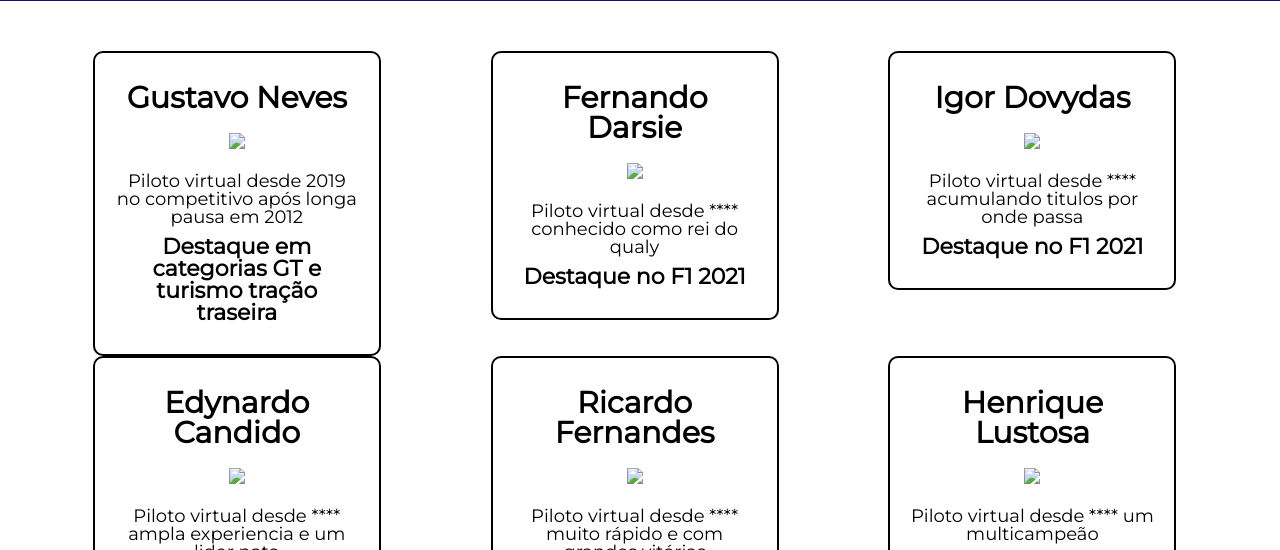
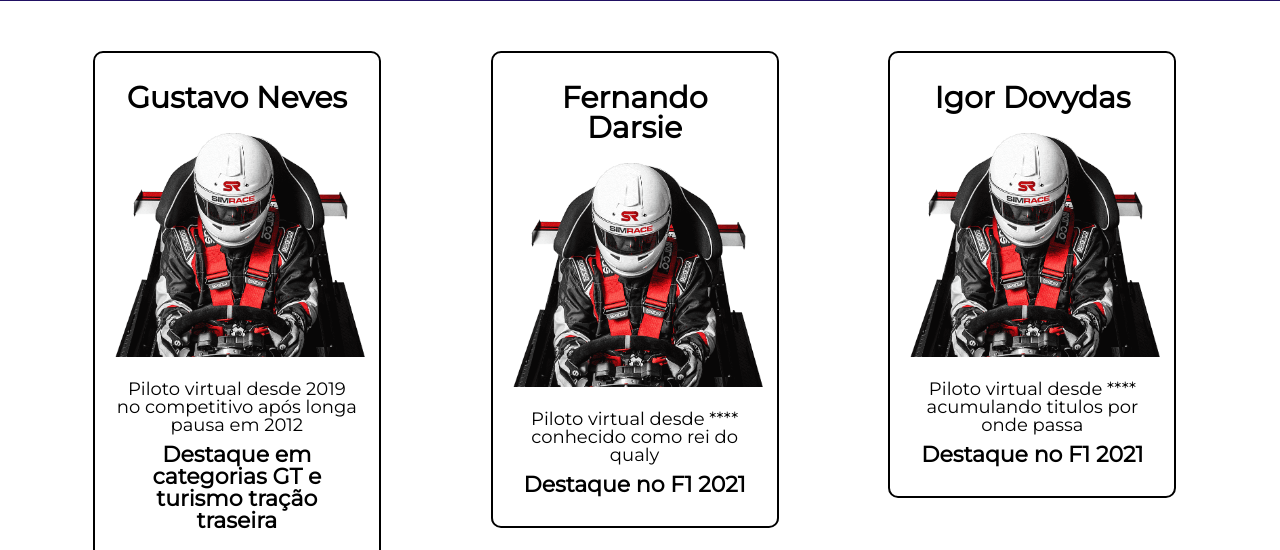
Before and after one commit to gustsouzan/projeto-fast-furious, a plain HTML site: page pilotos.html in a window 1280 px wide. Shown: the part 241-791 px from the top of the page. Drawn offline with Linux system fonts and the light colour scheme; the site is published under a folder, as on GitHub Pages, so addresses that start at the root find nothing.

Commit message:
removendo barra da image inicial no html

```diff
--- a/pilotos.html
+++ b/pilotos.html
@@ -33,37 +33,37 @@
     <ul class="pilotos">
       <li>
         <h2>Gustavo Neves</h2>
-        <img src="/image/piloto.png">
+        <img src="image/piloto.png">
         <p class="piloto-descricao">Piloto virtual desde 2019 no competitivo após longa pausa em 2012</p>
         <p class="piloto-destaques">Destaque em categorias GT e turismo tração traseira</p>
       </li>
       <li>
         <h2>Fernando Darsie</h2>
-        <img src="/image/piloto.png">
+        <img src="image/piloto.png">
         <p class="piloto-descricao">Piloto virtual desde **** conhecido como rei do qualy</p>
         <p class="piloto-destaques">Destaque no F1 2021</p>
       </li>
       <li>
         <h2>Igor Dovydas</h2>
-        <img src="/image/piloto.png">
+        <img src="image/piloto.png">
         <p class="piloto-descricao">Piloto virtual desde **** acumulando titulos por onde passa</p>
         <p class="piloto-destaques">Destaque no F1 2021</p>
       </li>
       <li>
         <h2>Edynardo Candido</h2>
-        <img src="/image/piloto.png">
+        <img src="image/piloto.png">
         <p class="piloto-descricao">Piloto virtual desde **** ampla experiencia e um lider nato</p>
         <p class="piloto-destaques">Destaque no F1 2021 e Stock Car </p>
       </li>
       <li>
         <h2>Ricardo Fernandes</h2>
-        <img src="/image/piloto.png">
+        <img src="image/piloto.png">
         <p class="piloto-descricao">Piloto virtual desde **** muito rápido e com grandes vitórias</p>
         <p class="piloto-destaques">Destaque no F1 2021</p>
       </li>
       <li>
         <h2>Henrique Lustosa</h2>
-        <img src="/image/piloto.png">
+        <img src="image/piloto.png">
         <p class="piloto-descricao">Piloto virtual desde **** um multicampeão</p>
         <p class="piloto-destaques">Destaque no ACC,F1 2021 e qualquer jogo que correr</p>
       </li>
```
